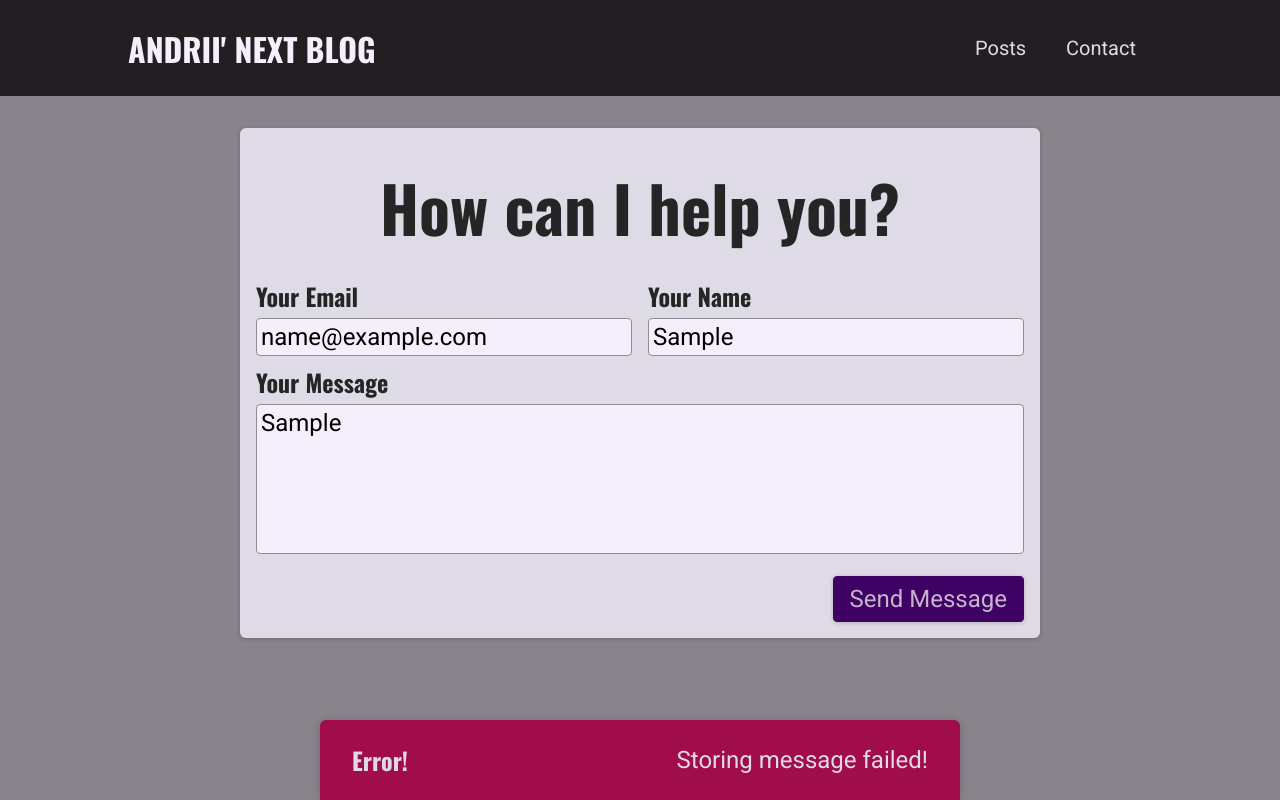
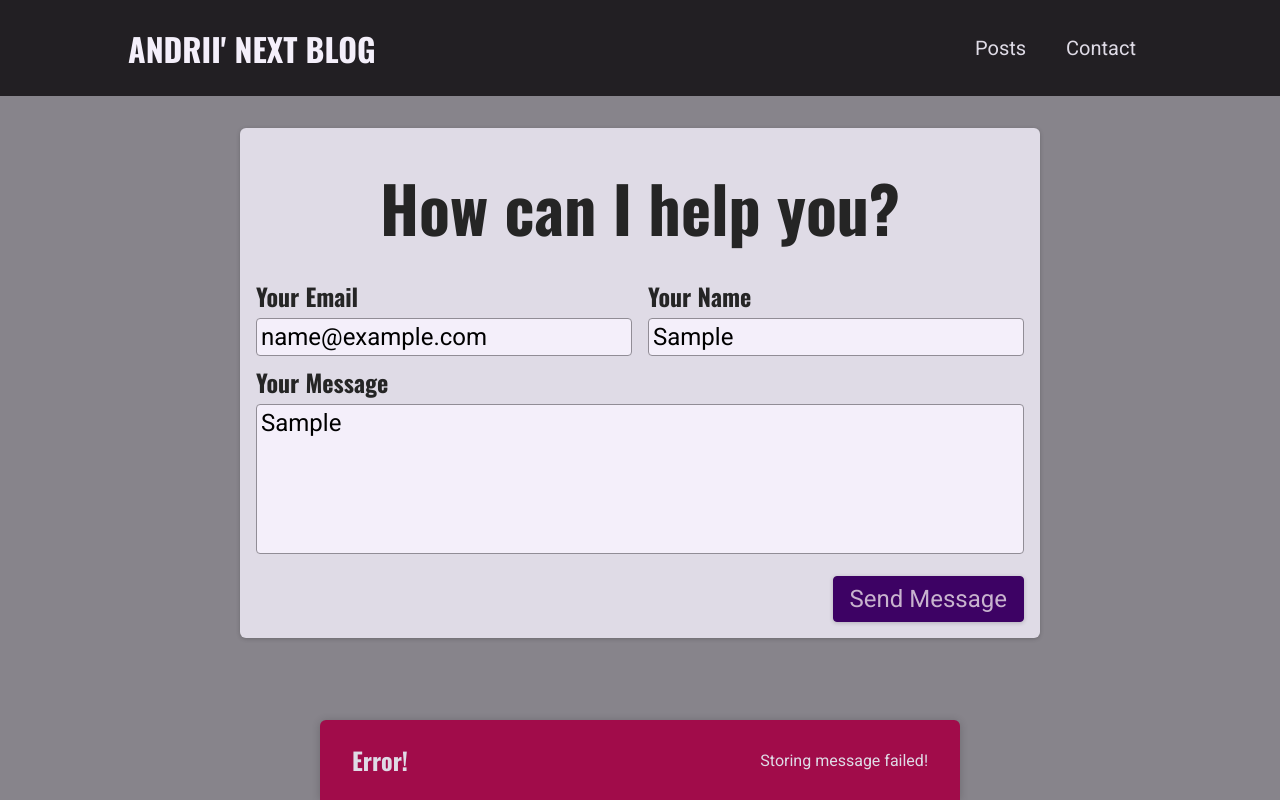
Before and after one commit to Andrew-Mysaka/blog, a Next.js app: page /contact in a window 1280 px wide. Both pictures are taken after typing "name@example.com", "Sample", "Sample" into the empty fields and a click on the button "Send Message". Built offline with nearby package versions, Linux system fonts and the light colour scheme; no server answers; the database is empty.

Commit message:
Using React Portals

```diff
--- a/components/ui/notification.js
+++ b/components/ui/notification.js
@@ -1,7 +1,9 @@
+import ReactDOM from 'react-dom';
+
 import classes from './notification.module.css';
 
 function Notification(props) {
-  const { title, message, status } = props;
+    const {title, message, status} = props;
 
     let statusClasses = '';
 
@@ -15,11 +17,12 @@ function Notification(props) {
 
     const cssClasses = `${classes.notification} ${statusClasses}`;
 
-  return (
+    return ReactDOM.createPortal(
         <div className={cssClasses}>
             <h2>{title}</h2>
             <p>{message}</p>
-    </div>
+        </div>,
+        document.getElementById('notifications')
     );
 }
 
```
Lines whose indentation alone changed are shown as unchanged.
